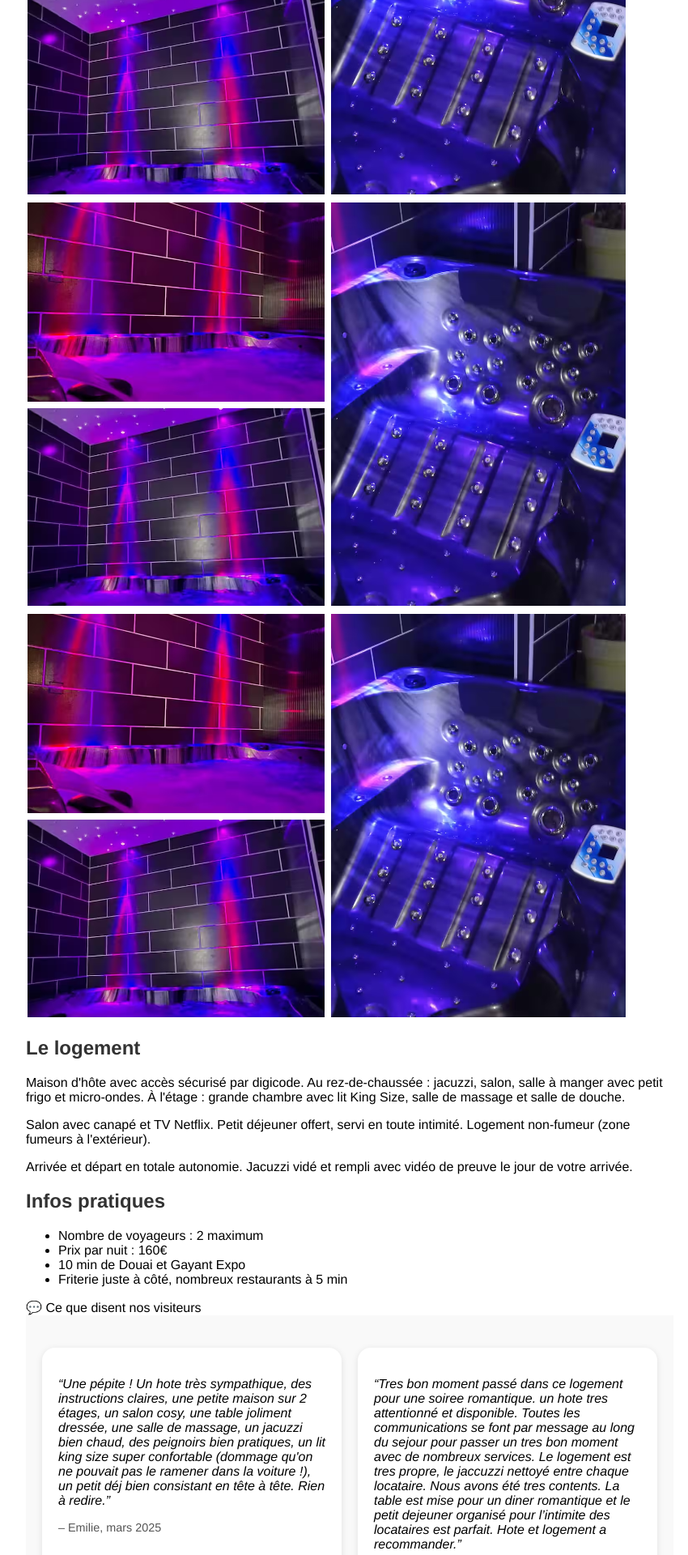
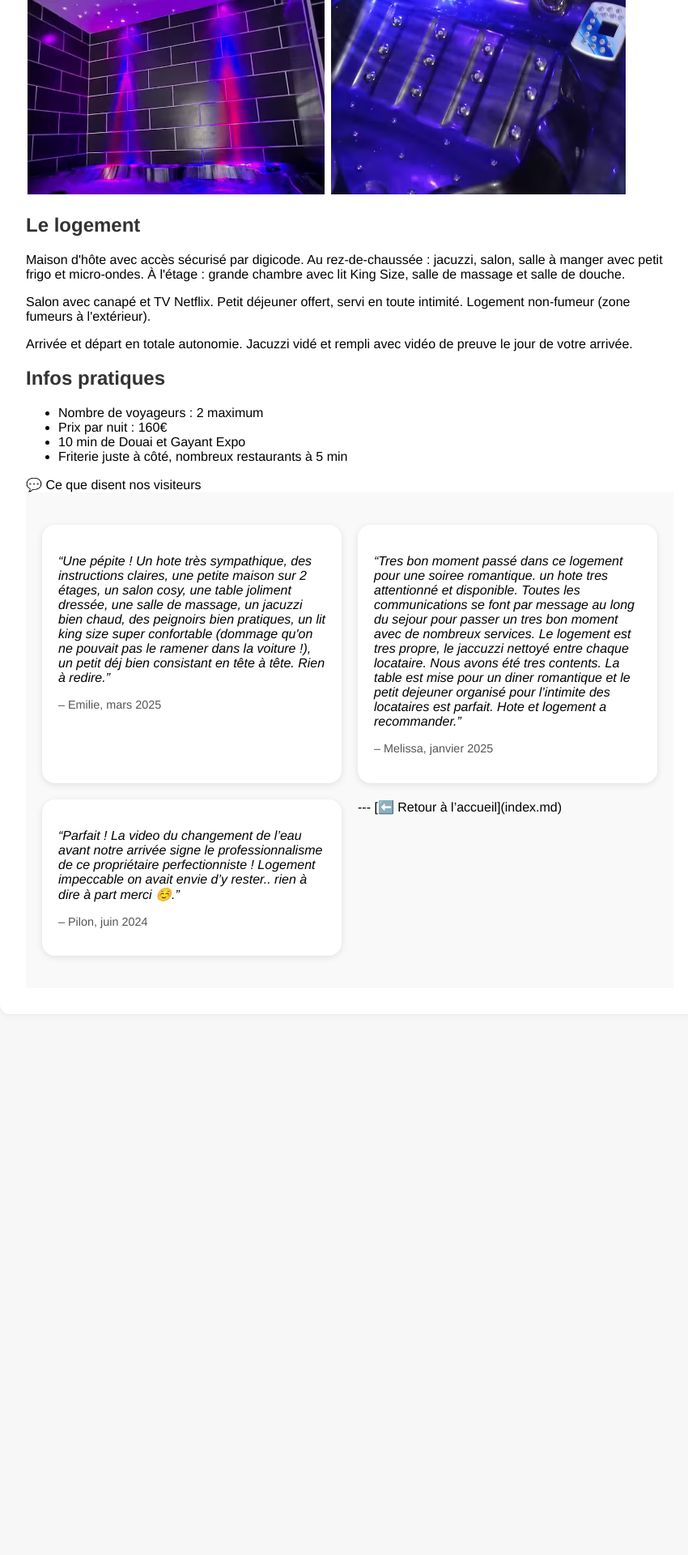
Before and after one commit to LIVABLOM/LIVABLOM, a Jekyll site: the page built from blom.md, in a window 1280 px wide. Shown: the part 640-2560 px from the top of the page at 81% size, without its empty margins (208-1058 px from the left). Built offline with Jekyll 4.4.1, drawn with Linux system fonts in a browser that asks for light colours; after the commit the page ends 1892 px from its top, so only the background shows below that.

Commit message:
Update blom.md

```diff
--- a/blom.md
+++ b/blom.md
@@ -14,8 +14,6 @@
 
   <div class="hero">
     <img src="image-jacuzzi.png" alt="Spa haut de gamme">
-    <img src="image-jacuzzi.png" alt="Jets et ambiance">
-    <img src="image-jacuzzi.png" alt="Jacuzzi BLōM">
   </div>
 
   <section>
```
